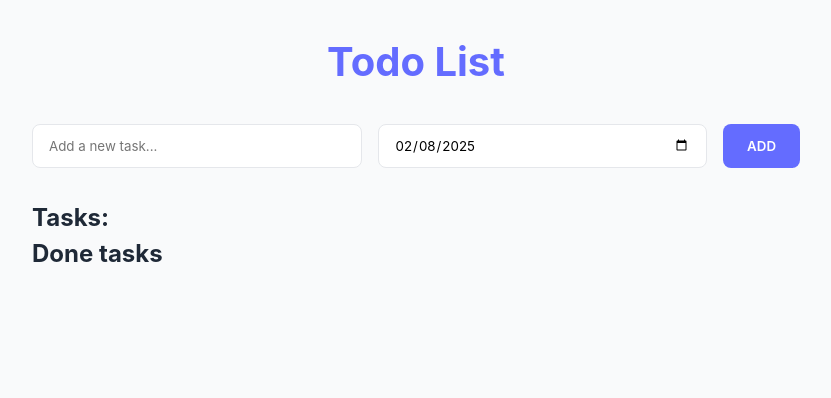
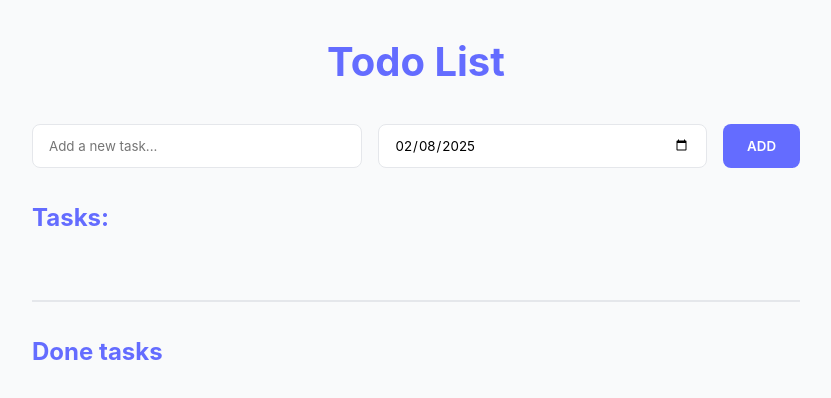
Before and after one commit to M3hTi/Lesson-30-To-do-App-version-2-in-React, a React (Vite) app: page / in a window 1280 px wide. Shown: the top 398 px of the page, without its empty margins (224-1055 px from the left). Built offline with nearby package versions, Linux system fonts and the light colour scheme.

Commit message:
style: enhance done section styling with layout and visual improvements

```diff
--- a/src/App.css
+++ b/src/App.css
@@ -76,7 +76,37 @@
 .todo-status {
   cursor: pointer;
 }
-.line-through{
+.line-through {
   text-decoration: line-through;
   opacity: 0.7;
 }
+
+.done-section {
+  margin-top: 3rem;
+  padding-top: 2rem;
+  border-top: 2px solid var(--border-color);
+}
+
+.done-title, .tasks-title {
+  color: var(--primary-color);
+  font-size: 1.5rem;
+  margin-bottom: 1rem;
+}
+
+.done-list {
+  list-style: none;
+  display: flex;
+  flex-direction: column;
+  gap: 0.75rem;
+}
+
+.done-item {
+  display: flex;
+  align-items: center;
+  gap: 1rem;
+  padding: 0.75rem;
+  background-color: white;
+  border-radius: 0.5rem;
+  box-shadow: 0 1px 3px rgba(0, 0, 0, 0.1);
+  opacity: 0.8;
+}
```
